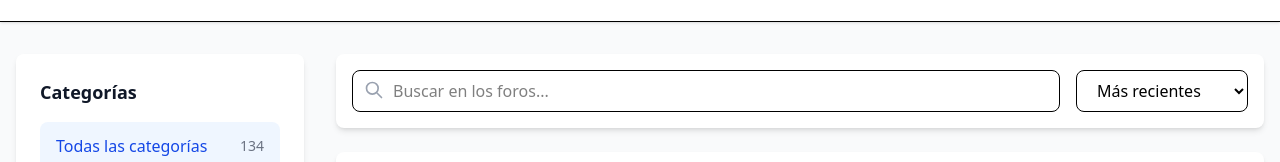
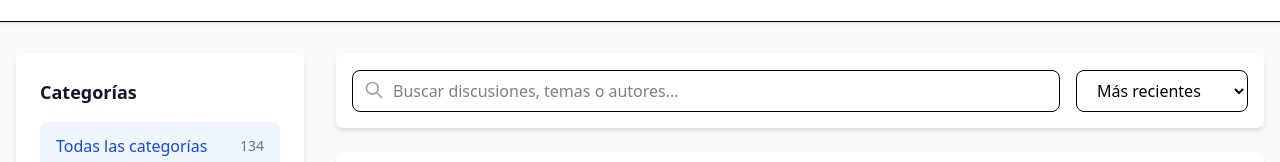
Before and after one commit to FransuaLeonSanchez/demoJira, a React (Vite) app: page /foros in a window 1280 px wide. Shown: the part 171-333 px from the top of the page. Built offline with nearby package versions, Linux system fonts and the light colour scheme.

Commit message:
SCRUM-6: Enhance Forums search placeholder - Added more descriptive search placeholder text

```diff
--- a/src/components/Forums.tsx
+++ b/src/components/Forums.tsx
@@ -289,7 +289,7 @@ function Forums() {
                 <div className="flex-1 relative">
                   <input
                     type="text"
-                    placeholder="Buscar en los foros..."
+                    placeholder="Buscar discusiones, temas o autores..."
                     value={searchTerm}
                     onChange={(e) => setSearchTerm(e.target.value)}
                     className="w-full pl-10 pr-4 py-2 border rounded-lg focus:ring-2 focus:ring-blue-500 focus:border-transparent"
```
